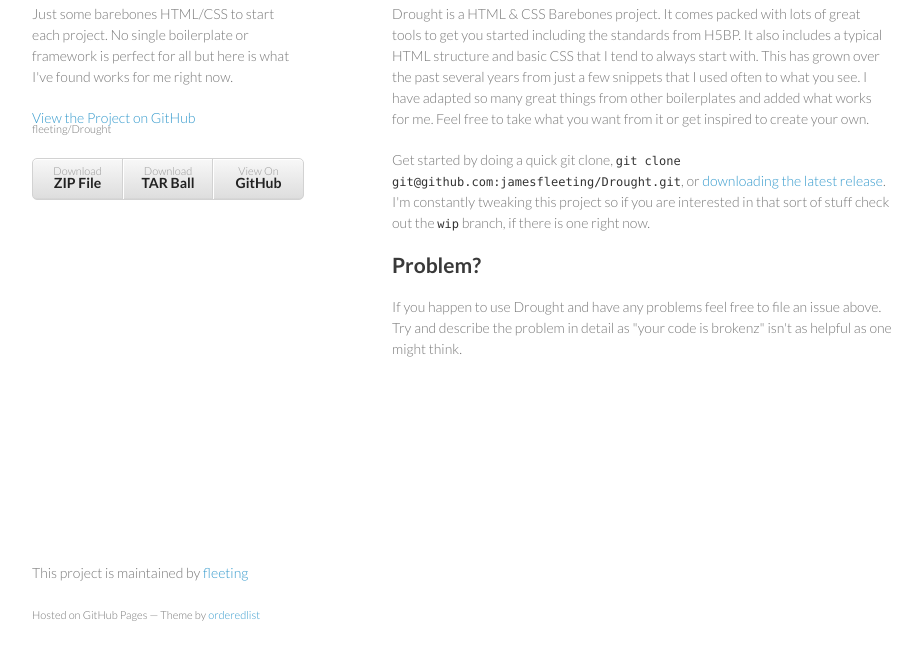
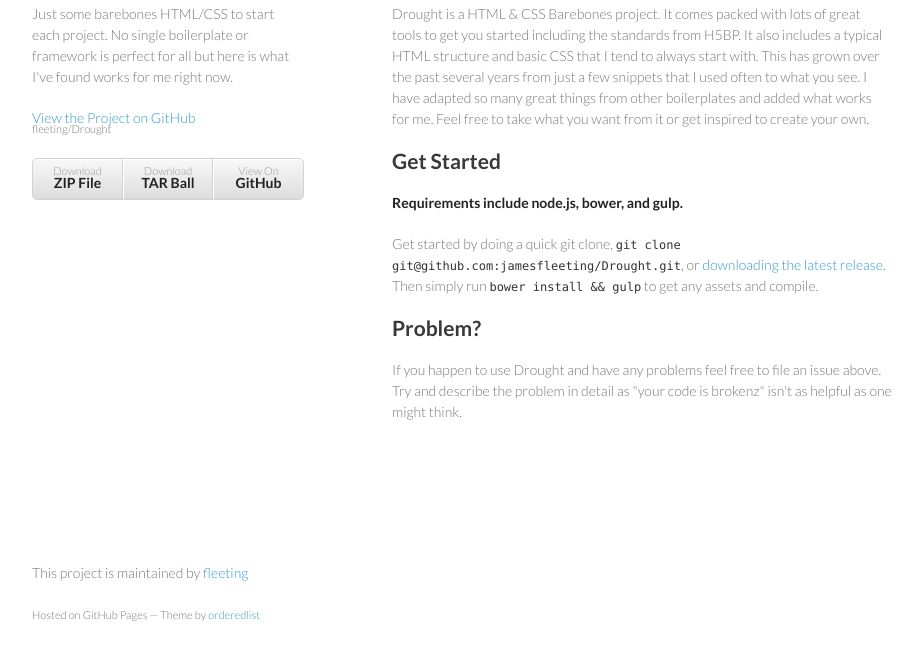
Before and after one commit to fleeting/Drought, a plain HTML site: page index.html in a window 1280 px wide. Shown: the part 106-766 px from the top of the page, without its empty margins (178-1100 px from the left). Drawn offline with Linux system fonts and the light colour scheme.

```diff
--- a/index.html
+++ b/index.html
@@ -34,7 +34,12 @@
 
 <p>Drought is a HTML &amp; CSS Barebones project. It comes packed with lots of great tools to get you started including the standards from H5BP. It also includes a typical HTML structure and basic CSS that I tend to always start with. This has grown over the past several years from just a few snippets that I used often to what you see. I have adapted so many great things from other boilerplates and added what works for me. Feel free to take what you want from it or get inspired to create your own.</p>
 
-<p>Get started by doing a quick git clone, <code>git clone git@github.com:jamesfleeting/Drought.git</code>, or <a href="https://github.com/jamesfleeting/Drought/archive/master.zip">downloading the latest release</a>. I'm constantly tweaking this project so if you are interested in that sort of stuff check out the <code>wip</code> branch, if there is one right now.</p>
+<h2>
+<a name="get-started" class="anchor" href="#get-started"><span class="octicon octicon-link"></span></a>Get Started</h2>
+
+<p><strong>Requirements include node.js, bower, and gulp.</strong></p>
+
+<p>Get started by doing a quick git clone, <code>git clone git@github.com:jamesfleeting/Drought.git</code>, or <a href="https://github.com/jamesfleeting/Drought/archive/master.zip">downloading the latest release</a>. Then simply run <code>bower install &amp;&amp; gulp</code> to get any assets and compile.</p>
 
 <h2>
 <a name="problem" class="anchor" href="#problem"><span class="octicon octicon-link"></span></a>Problem?</h2>
```
Also changed, not shown: params.json (+1 -1 lines).
